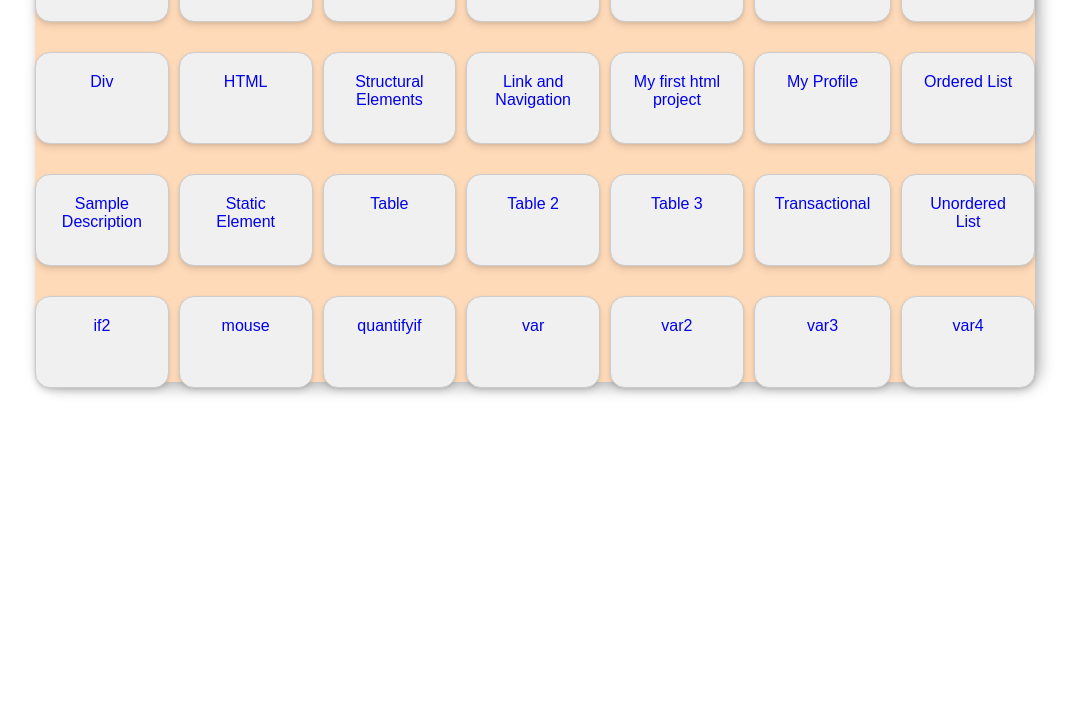
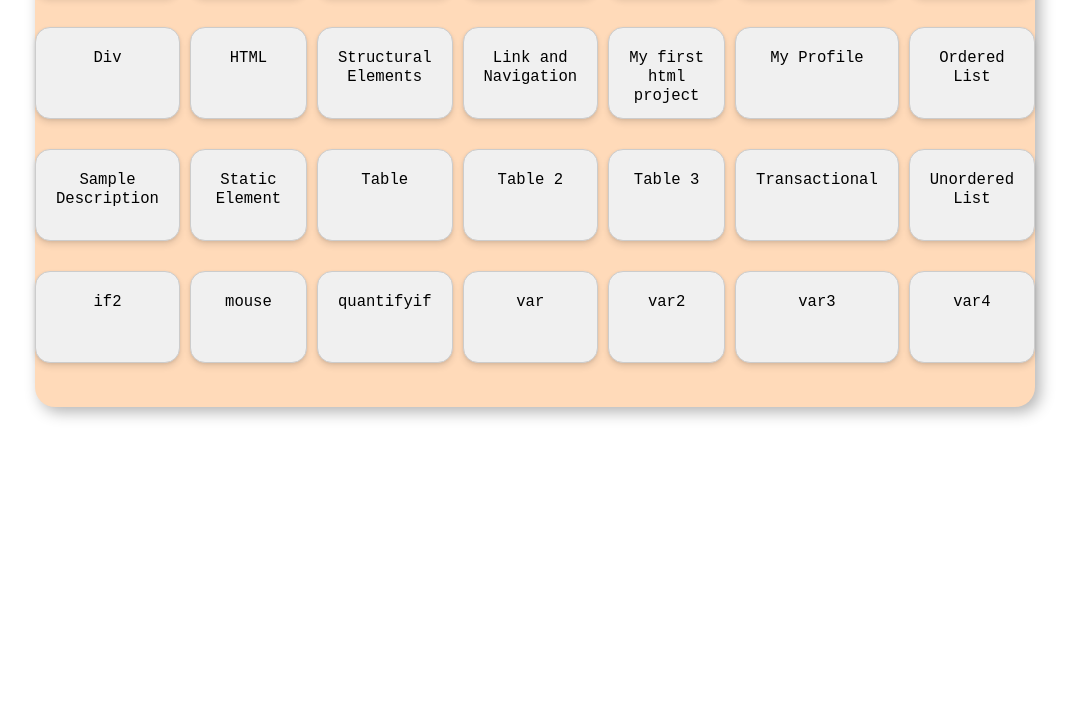
Before and after one commit to chessmaster2024/joncedricumali-website, a plain HTML site: page Projects.html in a window 1280 px wide. Shown: the part 318-1034 px from the top of the page, without its empty margins (105-1183 px from the left). Before the commit the page ends 800 px from the top, so only its background shows below. Drawn offline with Linux system fonts and the light colour scheme.

Commit message:
Update projects.css

```diff
--- a/My CSS/projects.css
+++ b/My CSS/projects.css
@@ -10,7 +10,7 @@ body {
     left: 50%;
     transform: translate(-50%, -50%);
     width: 1000px;
-    height: 600px;
+    height: 650px;
     border-radius: 20px;
     box-shadow: 5px 5px 15px rgba(0, 0, 0, 0.3);
 }
@@ -73,7 +73,7 @@ li{
 .flex-container {
     display: grid;
     grid-template-columns: repeat(7, 1fr);
-    grid-template-rows: repeat(3, 1fr);
+    grid-template-rows: repeat(7, 1fr);
     gap: 10px;
 
 }
@@ -98,3 +98,9 @@ h4{
     font-size: 50px;
     margin-top: 0;
 }
+.flex-box a{
+    color: black;
+    font-family: monospace;
+    font-size: larger;
+
+}
```
